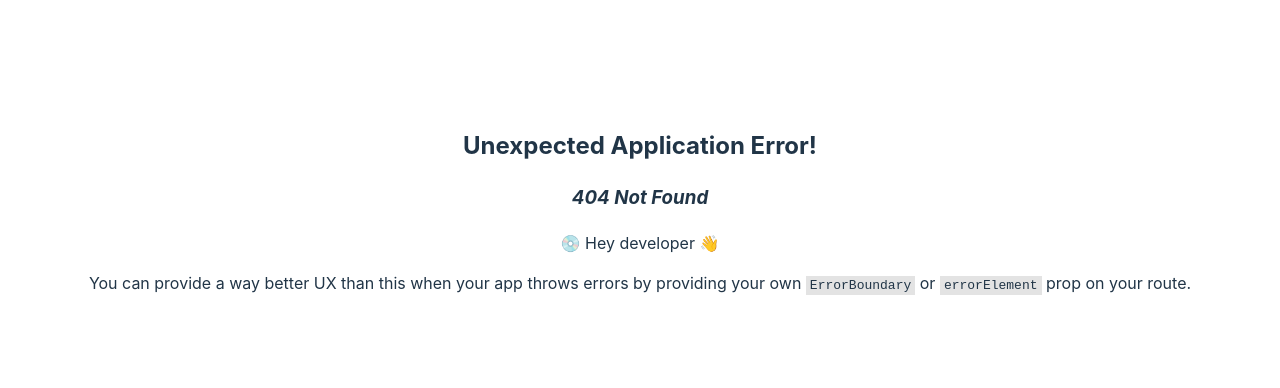
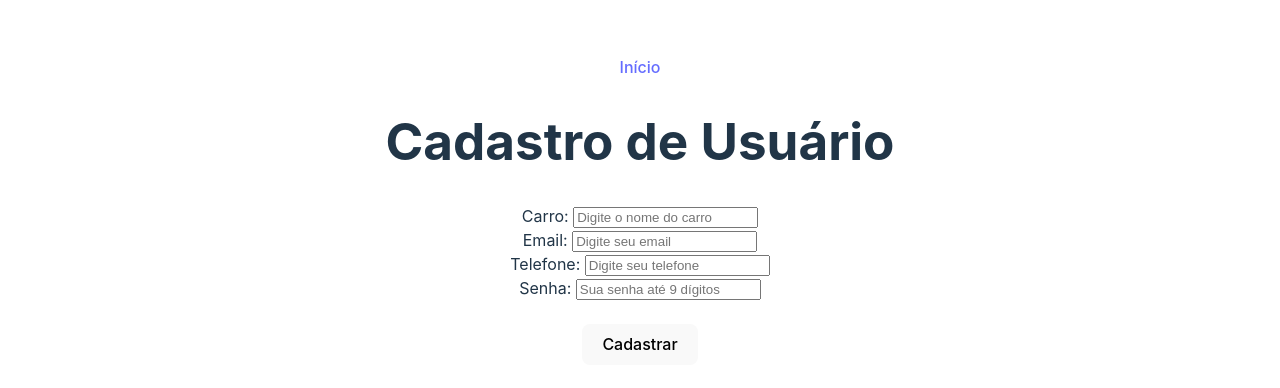
Before and after one commit to LeaelSouza/projeto_SA, a React (Vite) app in the folder vite-project/: page /anuncioCarro in a window 1280 px wide. Before the commit this address had no page. Shown: the part 190-578 px from the top of the page. Built offline with nearby package versions, Linux system fonts and the light colour scheme.

Commit message:
Começo da tela de anuncio de carros

```diff
--- a/vite-project/src/TelaInicial/inicio.jsx
+++ b/vite-project/src/TelaInicial/inicio.jsx
@@ -8,7 +8,9 @@ function TelaInicio(){
         <br></br>
         <Link to={'/modoEscuro'}>Modo Escuro</Link>
         <br></br>
-        <Link to={'/cadastroUsuario'}>Cadastro</Link>
+        <Link to={'/cadastroUsuario'}>Cadastro de usuário</Link>
+        <br></br>
+        <Link to={'anuncioCarro'}>Cadastro de anuncio de carros</Link>
         <Outlet />
         </>
     )
--- a/vite-project/src/main.jsx
+++ b/vite-project/src/main.jsx
@@ -7,6 +7,7 @@ import TelaInicio from './TelaInicial/inicio.jsx'
 import ModoEscuro from './modoEscuro/modoEscuro.jsx'
 import CadastroUsuario from './usuario/cadastroUsuario/cadastroUsuario.jsx'
 import TelaPrincipal from './telaPrincipal/telaPrincipal.jsx'
+import AnuncioCarro from './telaAnuncios/anuncioCarro/anuncioCarro.jsx'
 
 const routes = createBrowserRouter([
   {
@@ -24,6 +25,10 @@ const routes = createBrowserRouter([
       {
         path: '/cadastroUsuario',
         element: <CadastroUsuario />
+      },
+      {
+        path: '/anuncioCarro',
+        element: <AnuncioCarro/>
       }
 ]);
 
--- a/vite-project/src/telaAnuncios/anuncioCarro/anuncioCarro.jsx
+++ b/vite-project/src/telaAnuncios/anuncioCarro/anuncioCarro.jsx
@@ -1 +1,41 @@
-//ANUNCIO PARA O CARRO
+//ANUNCIO PARA O CARROimport { useState } from "react";
+import { Link } from "react-router-dom";
+
+function Cadastrar(){
+
+    const [nome, setNome] = useState('');
+    const [senha, setSenha] = useState('');
+
+    setListaCadastro({
+        nome: nome,
+        email: email,
+        telefone: telefone,
+        senha: senha
+    })
+}
+
+function CadastroUsuario(){
+    return (
+        <>
+        <Link to={'/'}>Início</Link>
+        <h1>Cadastro de Usuário</h1>
+
+        <label htmlFor="carro">Carro: </label>
+        <input type="text" placeholder="Digite o nome do carro" />
+        <br></br>
+        <label htmlFor="email">Email: </label>
+        <input type="text" placeholder="Digite seu email" />
+        <br></br>
+        <label htmlFor="telefone">Telefone: </label>
+        <input type="number" placeholder="Digite seu telefone" />
+        <br></br>
+        <label htmlFor="senha">Senha: </label>
+        <input type="password" placeholder="Sua senha até 9 dígitos" />
+        <br></br>
+        <br></br>
+        <button onClick={Cadastrar}>Cadastrar</button>
+        </>
+    )
+}
+
+export default CadastroUsuario;
```
